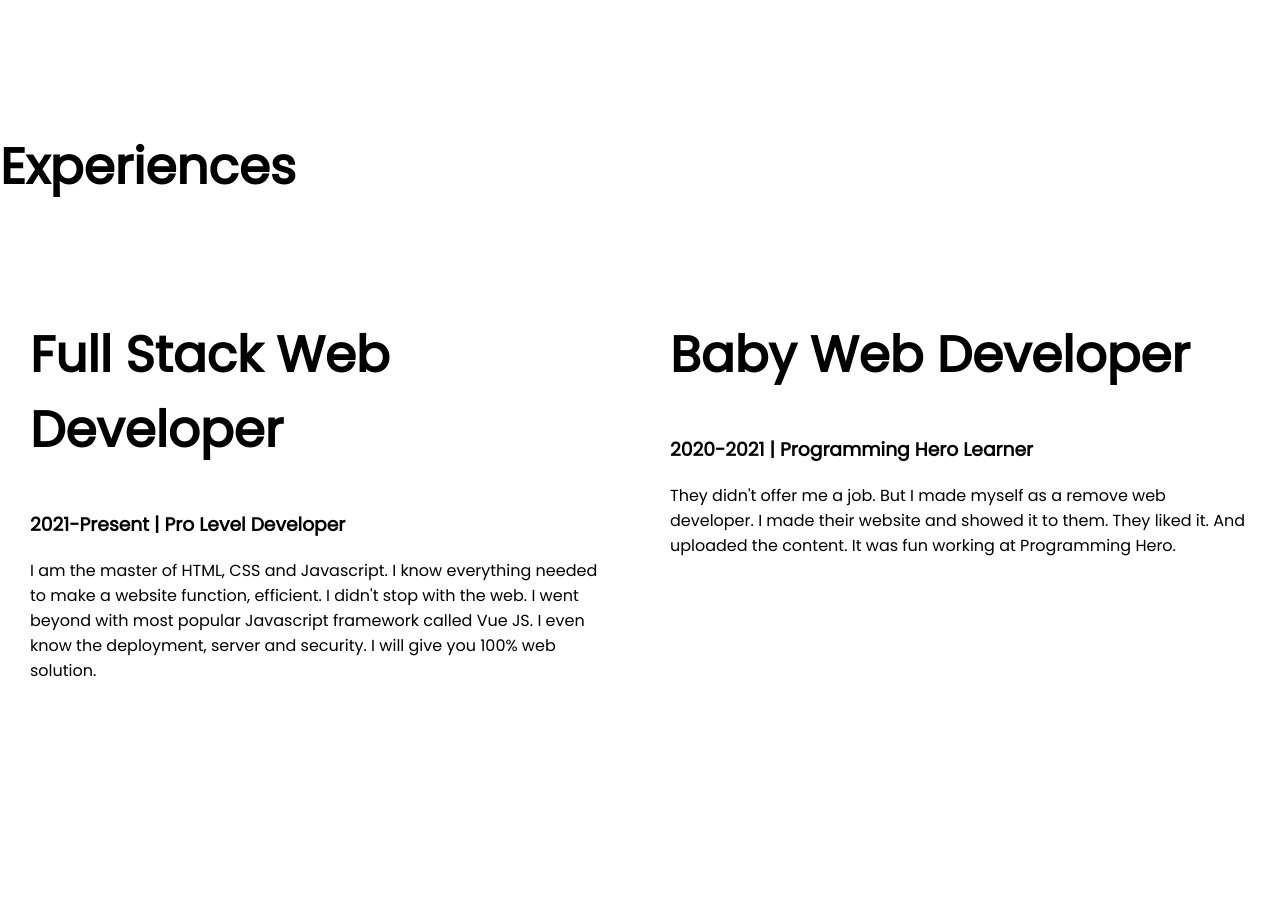
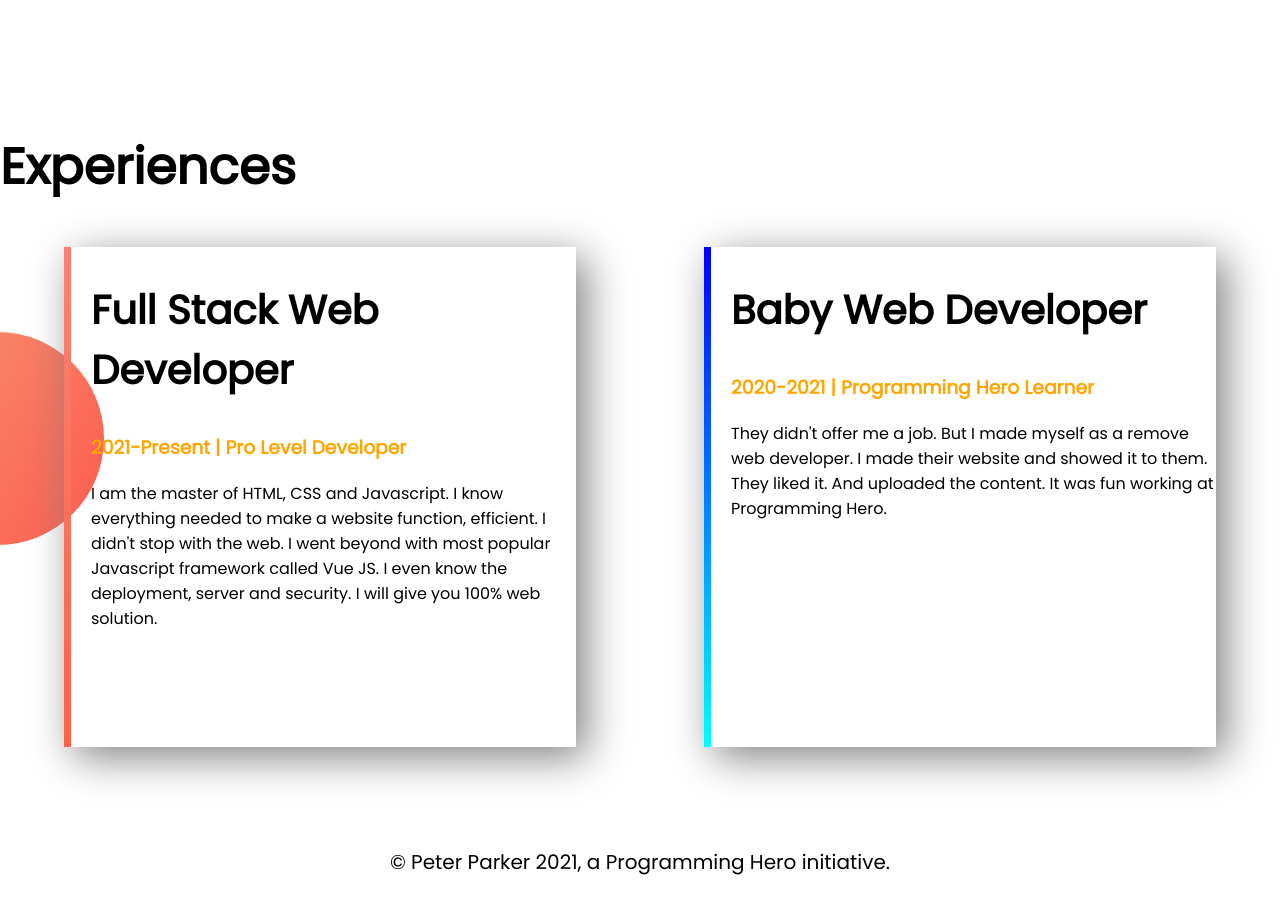
Before and after one commit to Arpan75/portfolio-repository, a plain HTML site: page index.html in a window 1280 px wide. Shown: the part 1240-2137 px from the top of the page. Before the commit the page ends 2069 px from the top, so only its background shows below. Drawn offline with Linux system fonts and the light colour scheme.

Commit message:
last commit

```diff
--- a/index.html
+++ b/index.html
@@ -47,17 +47,17 @@
         <h1>Experiences </h1>
         <div class="flexible-container">
 
-            <div class="half-width">
-                <h1>Full Stack Web Developer</h1>
-                <h3>2021-Present | Pro Level Developer</h3>
+            <div id="full-stack-experience" class="experience-ite">
+                <h2>Full Stack Web Developer</h2>
+                <h3 class="orange-color">2021-Present | Pro Level Developer</h3>
                 <p>I am the master of HTML, CSS and Javascript. I know everything needed to make a website function,
                     efficient. I didn't stop with the web. I went beyond with most popular Javascript framework called
                     Vue
                     JS. I even know the deployment, server and security. I will give you 100% web solution.</p>
             </div>
-            <div class="half-width">
-                <h1>Baby Web Developer</h1>
-                <h3>2020-2021 | Programming Hero Learner</h3>
+            <div id="web-dev-exp" class="experience-ite">
+                <h2>Baby Web Developer</h2>
+                <h3 class="orange-color">2020-2021 | Programming Hero Learner</h3>
                 <p>They didn't offer me a job. But I made myself as a remove web developer. I made their website and
                     showed
                     it to them. They liked it. And uploaded the content. It was fun working at Programming Hero.</p>
@@ -65,6 +65,10 @@
         </div>
     </section>
 
+    <footer>
+        <p class="footer">© Peter Parker 2021, a Programming Hero initiative.</p>
+    </footer>
+
 </body>
 
 </html>
--- a/style.css
+++ b/style.css
@@ -4,6 +4,9 @@ body{
 }
 h1{
     font-size: 50px;
+}
+h2{
+    font-size: 40px;
 }
 .orange-color{
     color: orange;
@@ -37,3 +40,31 @@ h1{
     background-repeat: no-repeat;
     background-position: right;
 }
+.experience-ite{
+    box-shadow: 10px 10px 40px gray;
+    margin-left: 5%;
+    margin-right: 5%;
+    width: 40%;
+    padding-left: 20px;
+    padding-bottom: 100px;
+
+}
+.experience-section{
+    background-image: url(images/exp-bg.png);
+    background-repeat: no-repeat;
+    background-position: left;
+}
+#web-dev-exp{
+    border-left: 7px solid;
+    border-image: linear-gradient(blue,cyan);
+    border-image-slice: 1;
+}
+#full-stack-experience{
+    border-left: 7px solid;
+    border-image: linear-gradient(salmon,tomato);
+    border-image-slice: 1;
+}
+.footer{
+    text-align: center;
+    font-size: 20px;
+}
```
